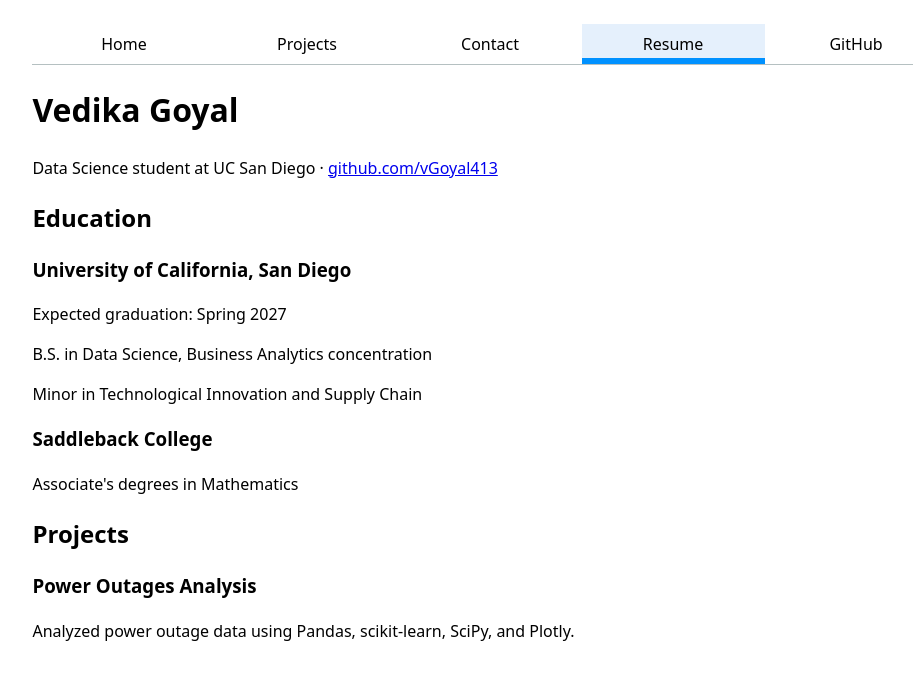
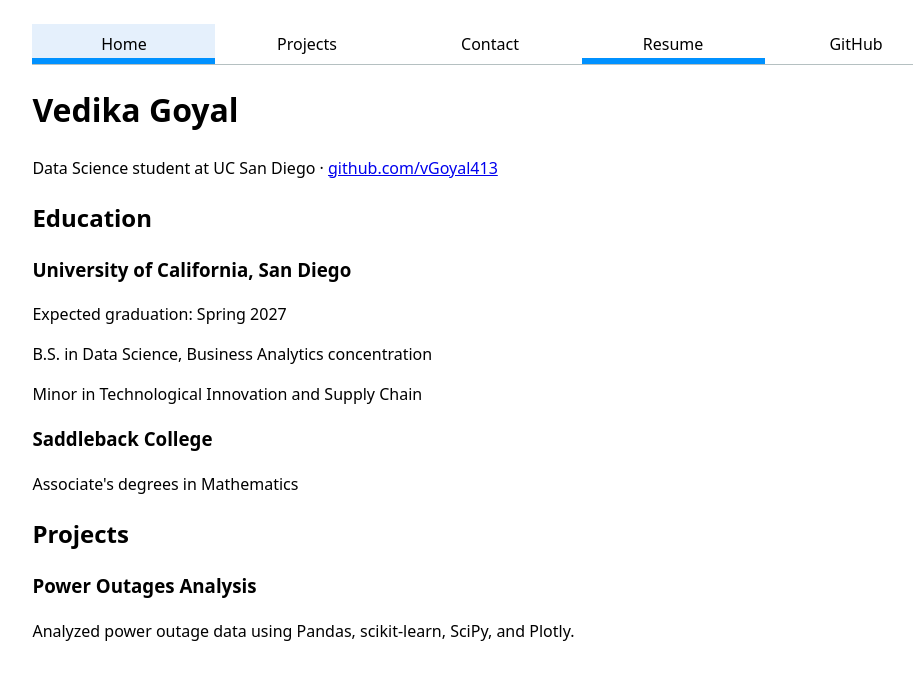
Before and after one commit to vGoyal413/dsc106-2026-fall, a plain HTML site: page resume/index.html in a window 1280 px wide. In both pictures the pointer is over the link "Home". Shown: the whole page, without its empty margins (150-1063 px from the left). Drawn offline with Linux system fonts and the light colour scheme.

Commit message:
added hover to style.css

```diff
--- a/style.css
+++ b/style.css
@@ -29,5 +29,10 @@ nav a{
 nav a.current{
   border-bottom: 0.4em solid var(--color-accent);
   padding-bottom: 0.1em;
+}
+
+nav a:hover{
+  border-bottom: 0.4em solid var(--color-accent);
+  padding-bottom: 0.1em;
   background-color: oklch(from var(--color-accent) 95% 5% h);
 }
```
